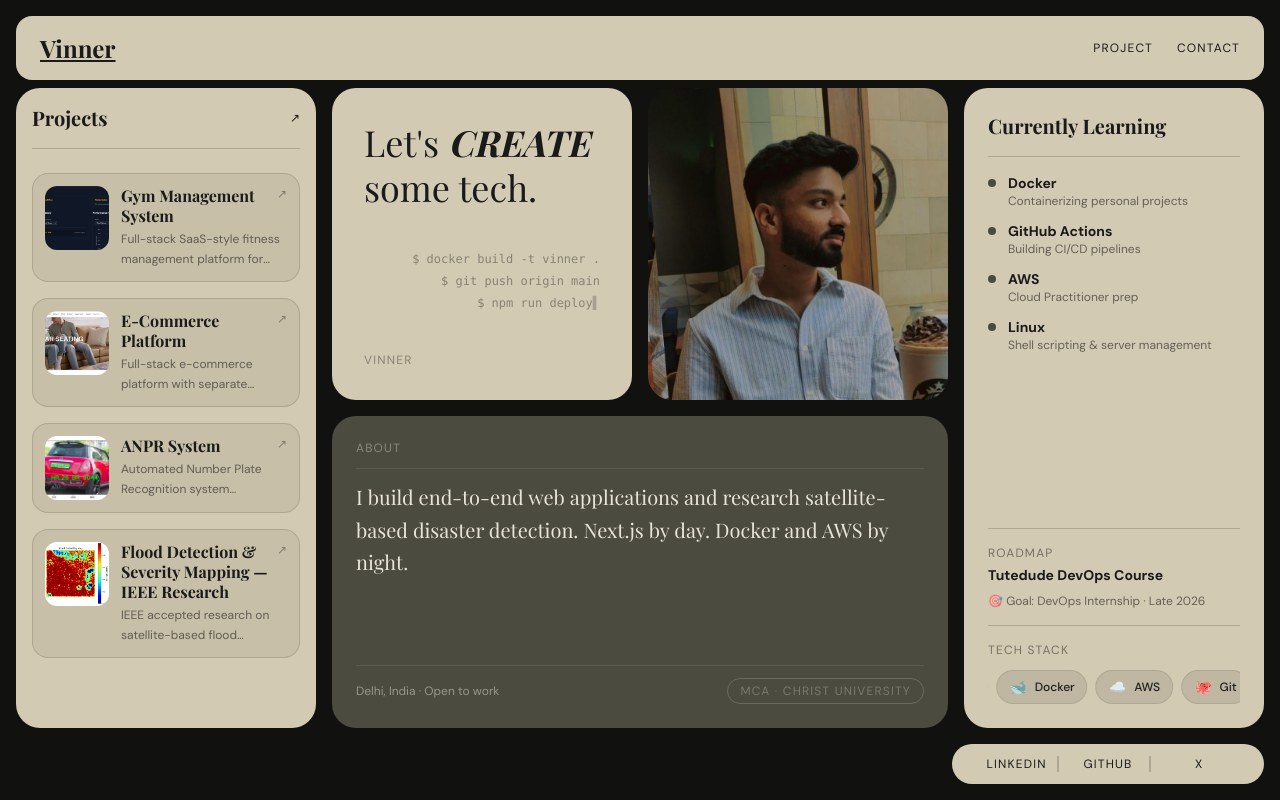
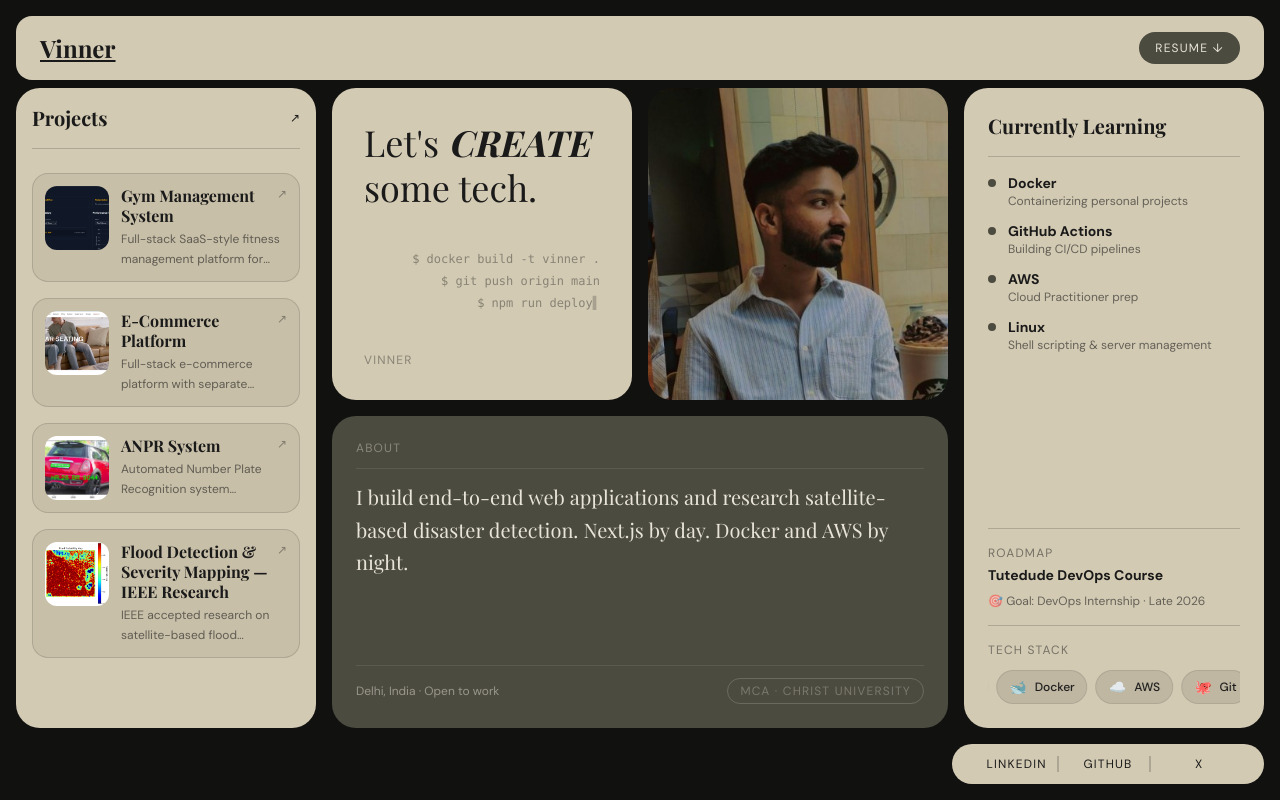
Before and after one commit to Conceal34/portfolio-site2, a Next.js app: page / in a window 1280 px wide. Built offline with nearby package versions, Linux system fonts and the light colour scheme; a web font is replaced by a local one.

Commit message:
added the resume button. removed the contact or project LINKS. made the pojects link arrow point to the github profile.

```diff
--- a/src/app/components/Navbar.tsx
+++ b/src/app/components/Navbar.tsx
@@ -6,9 +6,14 @@ export default function Navbar() {
             <Link href={'/'} className="font-playfair font-bold text-xl lg:text-2xl underline underline-offset-2">
                 Vinner
             </Link>
-            <div className="flex gap-6">
-                <Link href={'/project'} className="font-sans text-xs tracking-widest uppercase hover:underline underline-offset-4 transition-all duration-100">Project</Link>
-                <Link href={'/contact'} className="font-sans text-xs tracking-widest uppercase hover:underline underline-offset-4 transition-all duration-100">Contact</Link>
+            <div className="flex gap-4 items-center">
+                <Link
+                    href="/resume.pdf"
+                    download="Vinner_Resume"
+                    className="font-sans text-xs tracking-widest uppercase bg-[#4C4B40] text-[#E8E4D9] px-4 py-2 rounded-full hover:bg-[#3a3a30] transition-colors duration-200"
+                >
+                    Resume ↓
+                </Link>
             </div>
         </div>
     )
--- a/src/app/page.tsx
+++ b/src/app/page.tsx
@@ -97,7 +97,7 @@ export default async function Home() {
         <div className="flex flex-col bg-[#D3CAB3] rounded-3xl p-4 lg:row-span-full lg:min-h-0">
           <div className="flex items-center justify-between mb-4">
             <h1 className="text-base xl:text-xl font-playfair font-bold">Projects</h1>
-            <Link className="text-xs" href="/project" target="_blank" rel="noopener noreferrer">
+            <Link className="text-xs" href="https://github.com/Conceal34" target="_blank" rel="noopener noreferrer">
               ↗
             </Link>
           </div>
```
Also changed, not shown: 2 other files (tests, documents, lock files or other folders).
